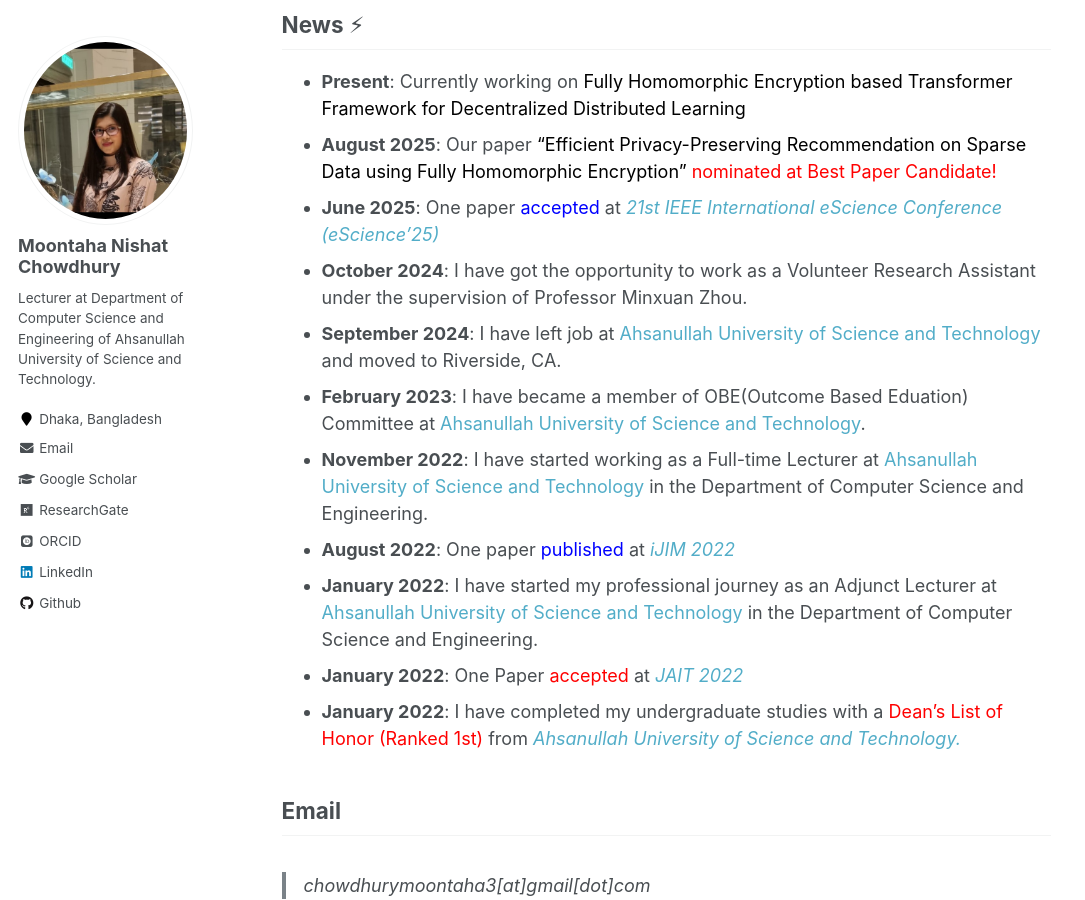
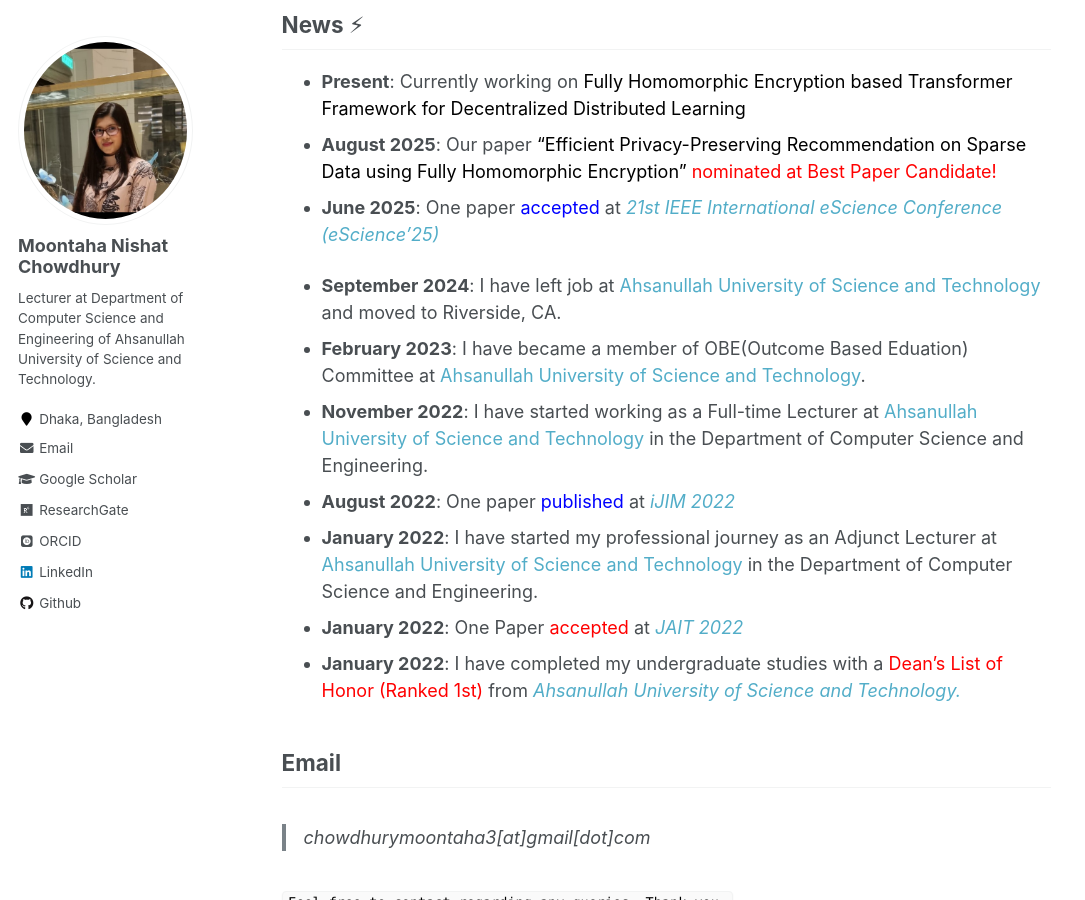
Before and after one commit to chowdhurymoontaha/chowdhurymoontaha.github.io, a Jekyll site: the page built from _pages/about.md, in a window 1280 px wide and 900 px high, scrolled down 1176 px. Shown: the whole window, without its empty margins (0-1085 px from the left). Built offline with Jekyll 4.4.1, drawn with Linux system fonts in a browser that asks for light colours; some web fonts are replaced.

Commit message:
Update about.md

```diff
--- a/_pages/about.md
+++ b/_pages/about.md
@@ -28,7 +28,7 @@ I am currently developing an FHE Transformer framework that extends privacy-pres
 + <strong>Present</strong>: Currently working on <span style="color:black">Fully Homomorphic Encryption based Transformer Framework for Decentralized Distributed Learning</span>
 + <strong>August 2025</strong>: Our paper <span style="color:black">"Efficient Privacy-Preserving Recommendation on Sparse Data using Fully Homomorphic Encryption"</span> <span style="color:red">nominated at Best Paper Candidate!</span>
 + <strong>June 2025</strong>: One paper <span style="color:blue">accepted</span> at <em><a href="https://www.escience-conference.org/2025/papers">21st IEEE International eScience Conference (eScience'25)</a></em>
-+ <strong>October 2024</strong>: I have got the opportunity to work as a Volunteer Research Assistant under the supervision of Professor Minxuan Zhou.
+
 + <strong>September 2024</strong>: I have left job at <a href="https://aust.edu/">Ahsanullah University of Science and Technology</a> and moved to Riverside, CA.
 + <strong>February 2023</strong>: I have became a member of OBE(Outcome Based Eduation) Committee at <a href="https://aust.edu/">Ahsanullah University of Science and Technology</a>.
 + <strong>November 2022</strong>: I have started working as a Full-time Lecturer at <a href="https://aust.edu/">Ahsanullah University of Science and Technology</a> in the Department of Computer Science and Engineering.
```
